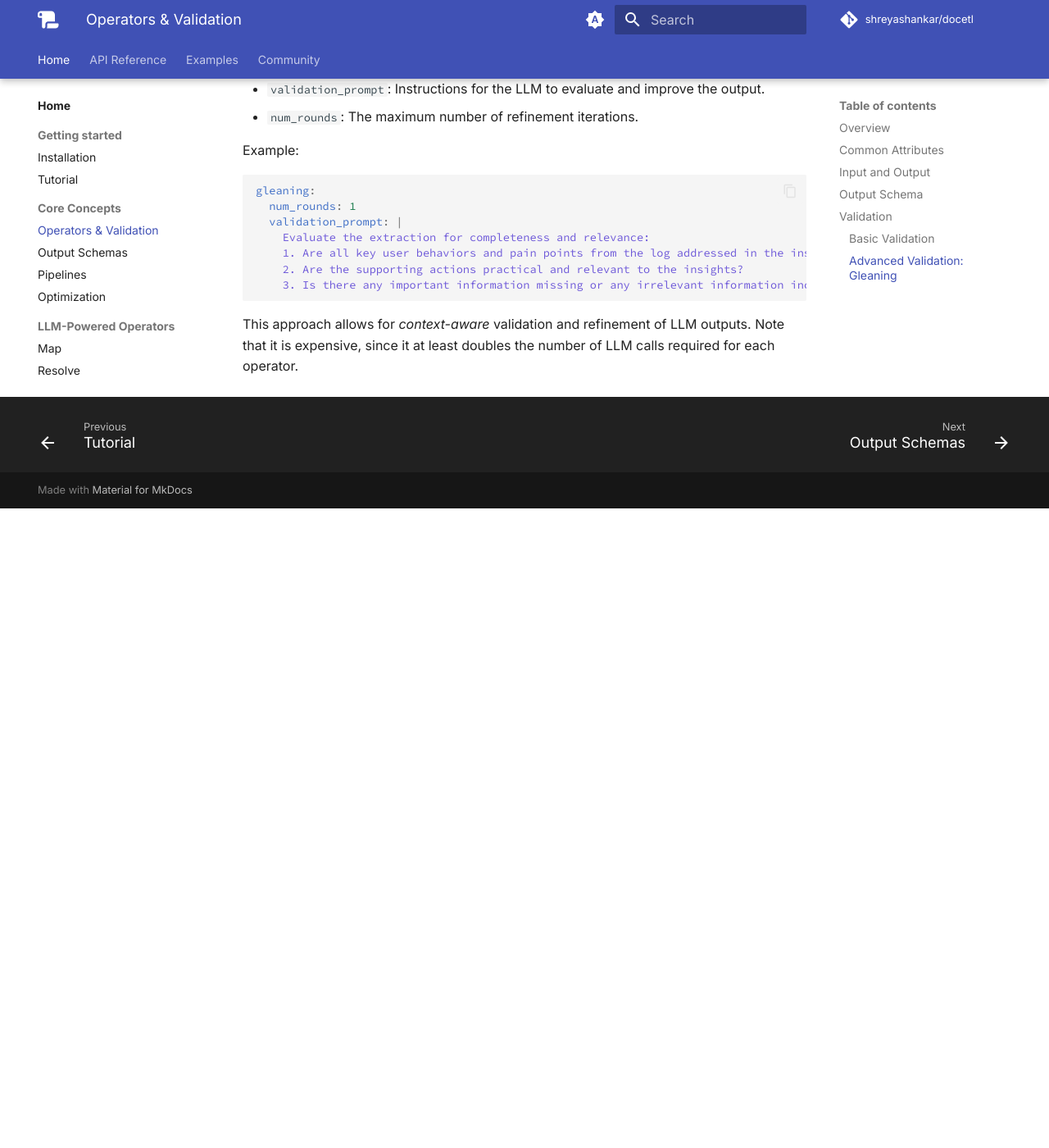
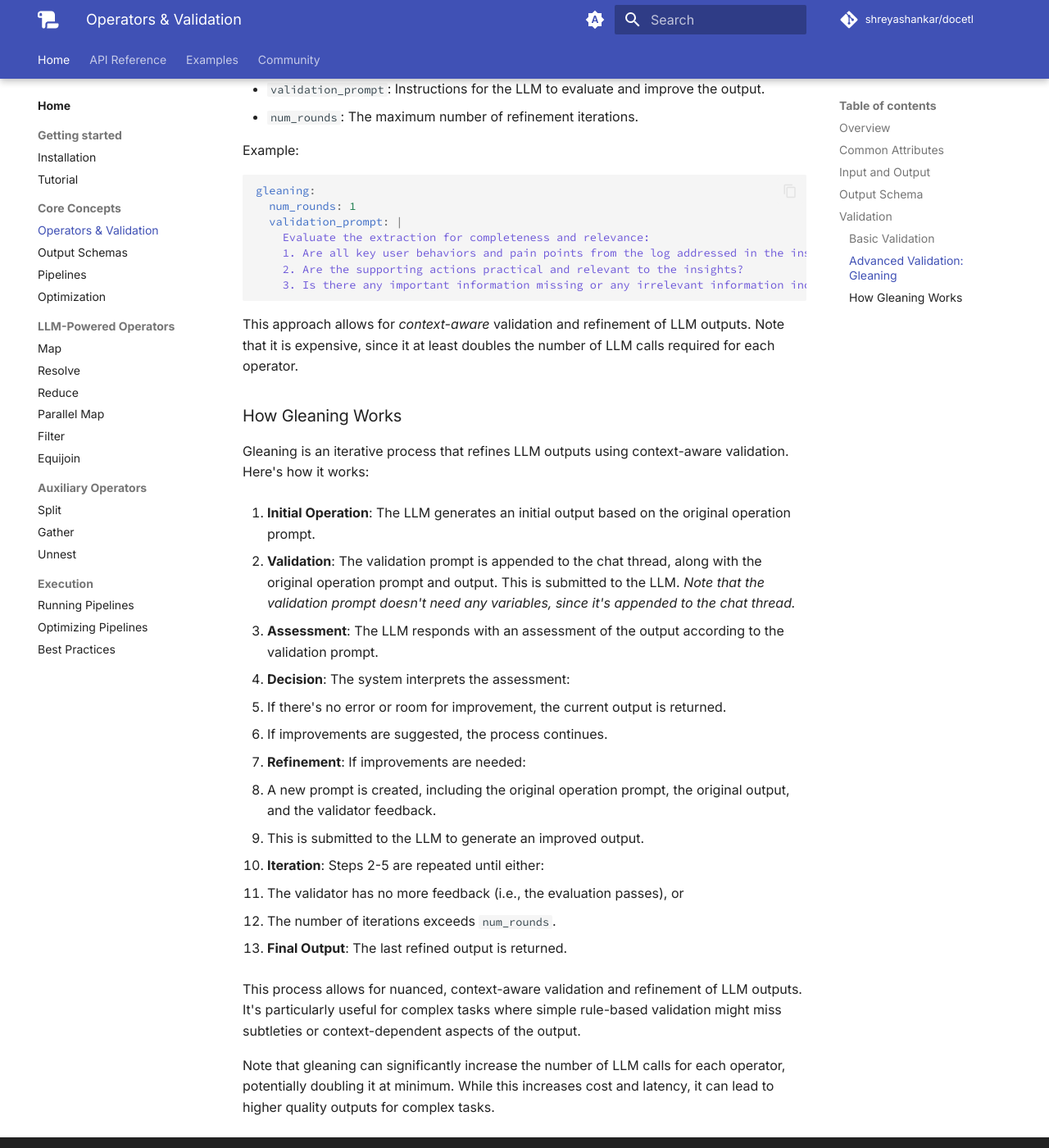
Before and after one commit to ucbepic/docetl, an MkDocs documentation site: the page built from docs/concepts/operators.md, in a window 1280 px wide and 1400 px high, scrolled down 3776 px. Shown: the whole window at 82% size. Built offline with MkDocs 1.6.1 and Material for MkDocs 9.7.7, drawn with Linux system fonts in a browser that asks for light colours; comment, search, counter and statistics services are not loaded; before the commit the page ends 4396 px from its top, so only the background shows below that.

Commit message:
Update docs

````diff
--- a/docs/concepts/operators.md
+++ b/docs/concepts/operators.md
@@ -161,3 +161,34 @@
 ```
 
 This approach allows for _context-aware_ validation and refinement of LLM outputs. Note that it is expensive, since it at least doubles the number of LLM calls required for each operator.
+
+### How Gleaning Works
+
+Gleaning is an iterative process that refines LLM outputs using context-aware validation. Here's how it works:
+
+1. **Initial Operation**: The LLM generates an initial output based on the original operation prompt.
+
+2. **Validation**: The validation prompt is appended to the chat thread, along with the original operation prompt and output. This is submitted to the LLM. _Note that the validation prompt doesn't need any variables, since it's appended to the chat thread._
+
+3. **Assessment**: The LLM responds with an assessment of the output according to the validation prompt.
+
+4. **Decision**: The system interprets the assessment:
+
+   - If there's no error or room for improvement, the current output is returned.
+   - If improvements are suggested, the process continues.
+
+5. **Refinement**: If improvements are needed:
+
+   - A new prompt is created, including the original operation prompt, the original output, and the validator feedback.
+   - This is submitted to the LLM to generate an improved output.
+
+6. **Iteration**: Steps 2-5 are repeated until either:
+
+   - The validator has no more feedback (i.e., the evaluation passes), or
+   - The number of iterations exceeds `num_rounds`.
+
+7. **Final Output**: The last refined output is returned.
+
+This process allows for nuanced, context-aware validation and refinement of LLM outputs. It's particularly useful for complex tasks where simple rule-based validation might miss subtleties or context-dependent aspects of the output.
+
+Note that gleaning can significantly increase the number of LLM calls for each operator, potentially doubling it at minimum. While this increases cost and latency, it can lead to higher quality outputs for complex tasks.
````
